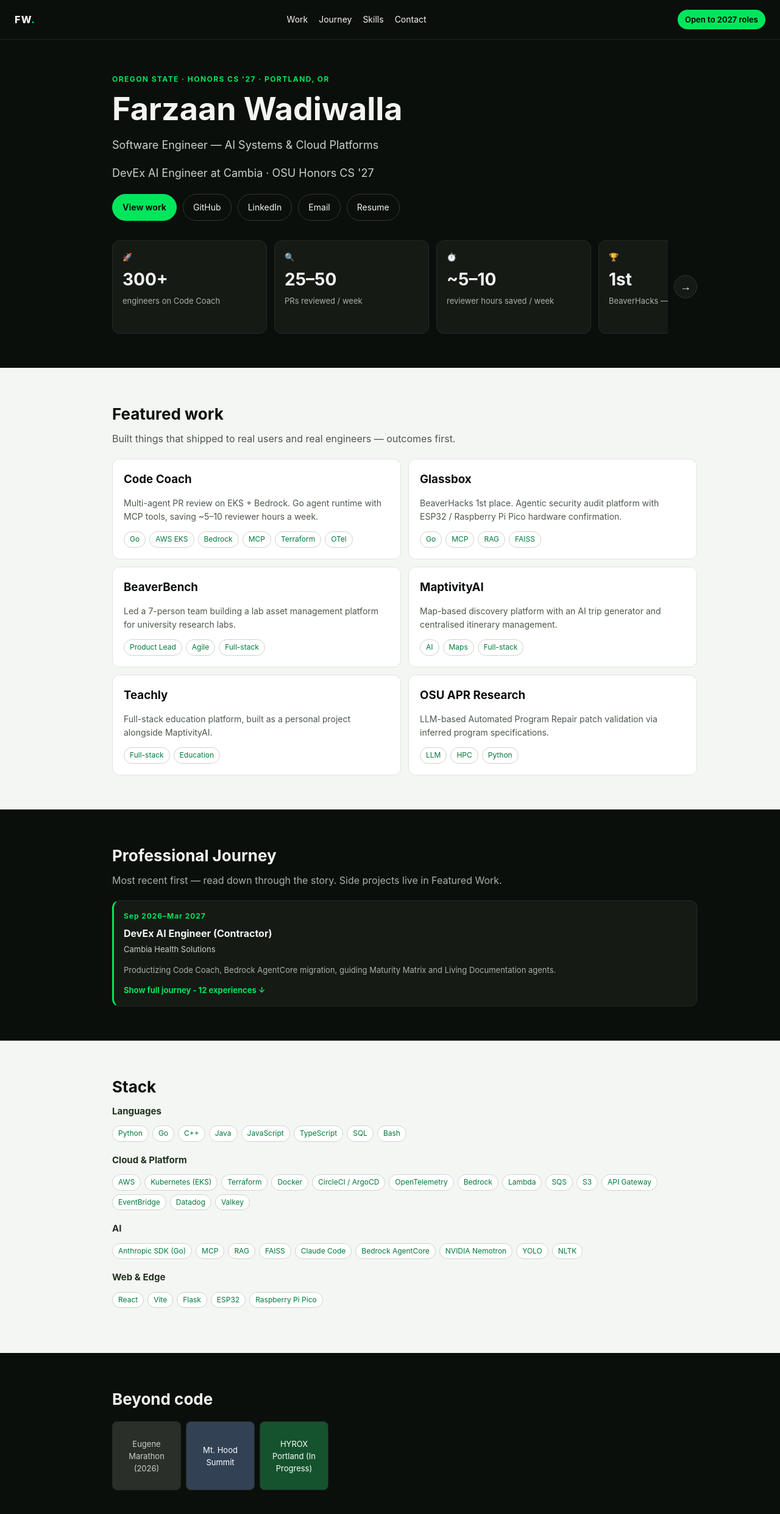
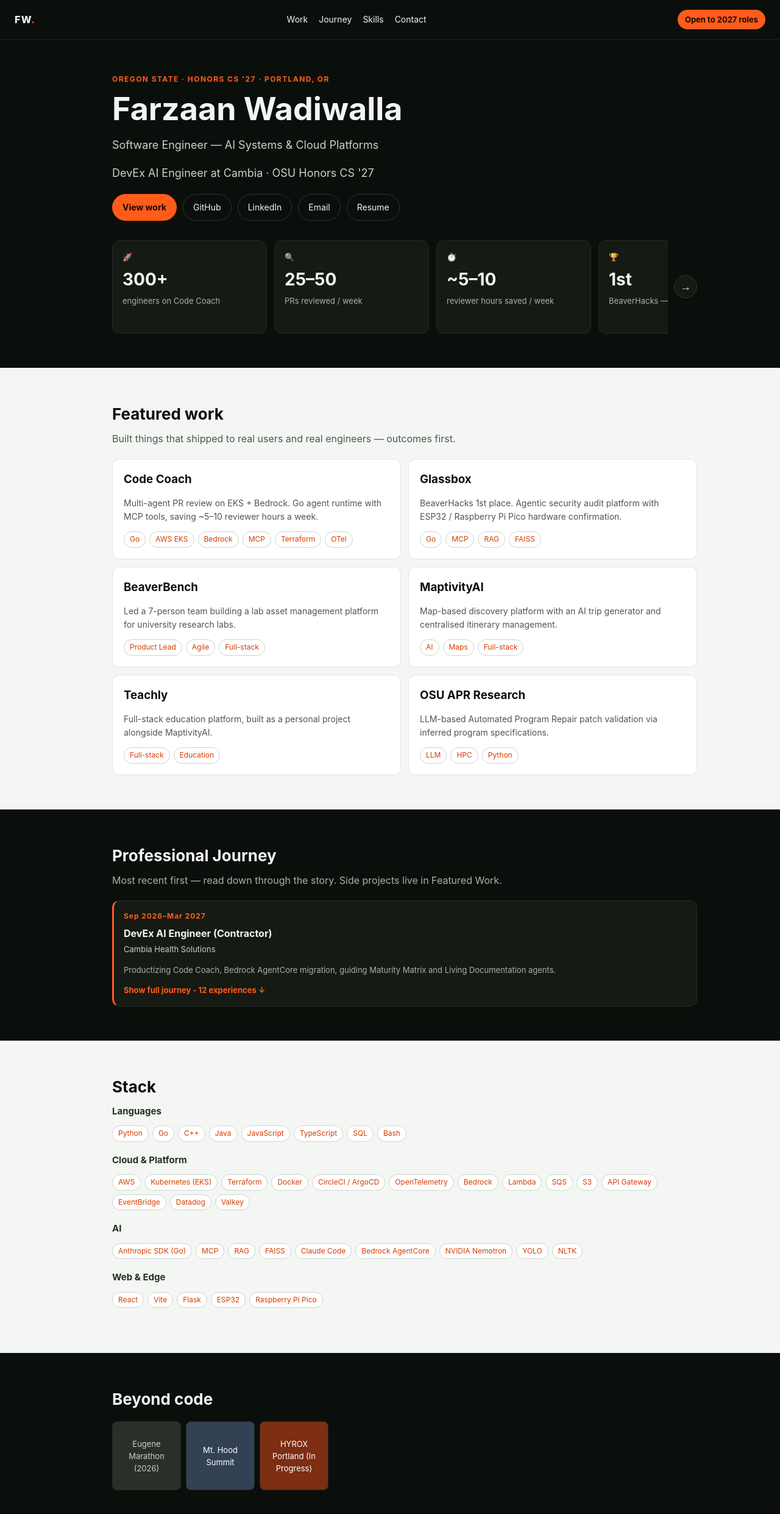
Before and after one commit to Farzaanw/Personal-Webpage, a React (Vite) app in the folder frontend/: page / in a window 1280 px wide. Shown: the top 2482 px of the page at 61% size. Built offline with nearby package versions, Linux system fonts and the light colour scheme.

Commit message:
Switch accent to Solar Orange #FF5C1C (ink #D63D00); Beyond Code pixel palette to orange shades

```diff
--- a/frontend/src/styles/Rebuild.css
+++ b/frontend/src/styles/Rebuild.css
@@ -1,14 +1,14 @@
 /* Rebuild design system: two-tone (black / white) sections, one accent.
    ACCENT OPTIONS — to switch, change --rb-accent and --rb-accent-ink only:
-     Volt Green   (default): --rb-accent: #00E65C;  --rb-accent-ink: #00793A;
-     Solar Orange:           --rb-accent: #FF5C1C;  --rb-accent-ink: #D63D00;
+     Solar Orange (default): --rb-accent: #FF5C1C;  --rb-accent-ink: #D63D00;
+     Volt Green:             --rb-accent: #00E65C;  --rb-accent-ink: #00793A;
      Electric Cyan:          --rb-accent: #00C2FF;  --rb-accent-ink: #0077A8;
      Ultra Violet:           --rb-accent: #8B5CF6;  --rb-accent-ink: #6D28D9;
    --rb-accent is the bright version used on black; --rb-accent-ink is the
    darker, readable version of the same hue used as text on white. */
 :root {
-  --rb-accent: #00E65C;
-  --rb-accent-ink: #00793A;
+  --rb-accent: #FF5C1C;
+  --rb-accent-ink: #D63D00;
   --rb-black: #0B0F0B;
   --rb-white: #F4F6F4;
 }
@@ -19,7 +19,7 @@
 .rb-logo { font-weight: 800; letter-spacing: .08em; }
 .rb-logo span { color: var(--rb-accent); }
 .rb-links { display: flex; gap: 18px; font-size: 14px; color: #A8B3A8; flex-wrap: wrap; }
-.rb-pill { background: var(--rb-accent); color: #06130A; padding: 6px 12px; border-radius: 999px; font-size: 13px; font-weight: 700; }
+.rb-pill { background: var(--rb-accent); color: #1A0B00; padding: 6px 12px; border-radius: 999px; font-size: 13px; font-weight: 700; }
 
 /* Full-bleed two-tone sections: the hard black/white edge is the divider. */
 .rb-section { padding: 56px 24px; }
@@ -38,7 +38,7 @@
 .rb-sub { color: #A8B3A8; }
 .rb-cta { display: flex; gap: 10px; flex-wrap: wrap; margin-top: 20px; margin-bottom: 8px; }
 .rb-cta a { padding: 10px 16px; border-radius: 999px; border: 1px solid #333; color: #F2F5F2; text-decoration: none; font-size: 14px; }
-.rb-cta a.primary { background: var(--rb-accent); color: #06130A; border-color: var(--rb-accent); font-weight: 700; }
+.rb-cta a.primary { background: var(--rb-accent); color: #1A0B00; border-color: var(--rb-accent); font-weight: 700; }
 .rb-metrics-wrap { display: flex; align-items: center; gap: 10px; margin-top: 32px; }
 .rb-metrics { display: flex; gap: 12px; overflow-x: auto; scroll-snap-type: x mandatory; scrollbar-width: none; flex: 1; }
 .rb-metrics::-webkit-scrollbar { display: none; }
@@ -79,10 +79,10 @@
 .rb-matrix { display: grid; grid-template-columns: repeat(auto-fill, minmax(110px, 1fr)); gap: 8px; margin-top: 16px; }
 .rb-pixel { position: relative; aspect-ratio: 1; background: #2A2F2A; border: 1px solid #242A24; border-radius: 8px; display: flex; align-items: center; justify-content: center; text-align: center; padding: 8px; font-size: 13px; color: #C8D2C8; transition: transform .15s, border-color .15s; }
 .rb-pixel:nth-child(6n+2) { background: #334155; color: #FFFFFF; }
-.rb-pixel:nth-child(6n+3) { background: #14532D; color: #FFFFFF; }
-.rb-pixel:nth-child(6n+4) { background: var(--rb-accent); color: #06130A; }
-.rb-pixel:nth-child(6n+5) { background: #16A34A; color: #FFFFFF; }
-.rb-pixel:nth-child(6n) { background: #86EFAC; color: #14532D; }
+.rb-pixel:nth-child(6n+3) { background: #7C2D12; color: #FFFFFF; }
+.rb-pixel:nth-child(6n+4) { background: var(--rb-accent); color: #1A0B00; }
+.rb-pixel:nth-child(6n+5) { background: #EA580C; color: #FFFFFF; }
+.rb-pixel:nth-child(6n) { background: #FDBA74; color: #7C2D12; }
 .rb-pixel:hover { border-color: var(--rb-accent); transform: translateY(-2px); }
 .rb-pixel-popup { display: none; position: absolute; bottom: 110%; left: 50%; transform: translateX(-50%); width: 230px; background: #1E293B; border: 1px solid var(--rb-accent); border-radius: 10px; padding: 12px; z-index: 20; text-align: left; color: #F2F5F2; }
 .rb-pixel-popup p { font-size: 13px; color: #C8D2C8; margin: 4px 0 0; }
```
